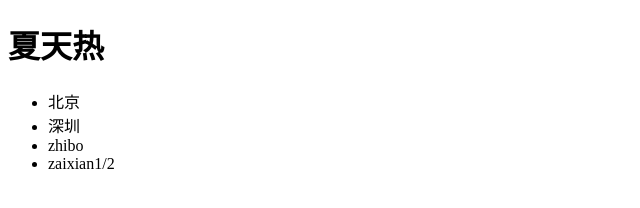
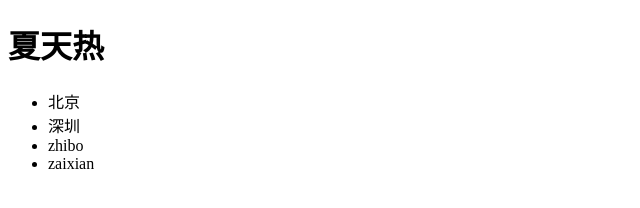
Before and after one commit to wanglifeng1/test, a plain HTML site: page index.html in a window 1280 px wide. Shown: the full height of the page, 0-640 px from the left. Drawn offline with Linux system fonts and the light colour scheme.

Commit message:
zaixian开发完毕

```diff
--- a/index.html
+++ b/index.html
@@ -12,7 +12,7 @@
 
     <li>深圳</li>
     <li>zhibo</li>
-    <li>zaixian1/2</li>
+    <li>zaixian</li>
 </ul>
 
 </body>
```
